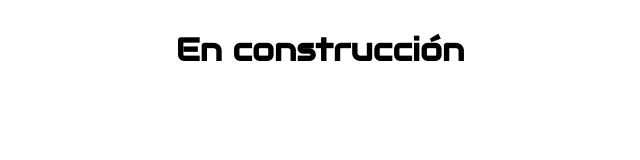
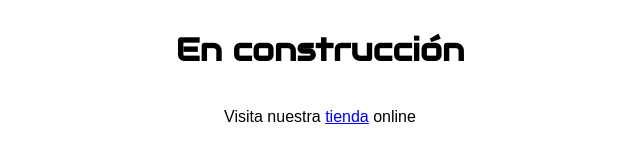
Before and after one commit to Twiskland/Twiskland.github.io, a plain HTML site: page index.html in a window 1280 px wide. Shown: the whole page, without its empty margins (320-960 px from the left). Drawn offline with Linux system fonts and the light colour scheme.

Commit message:
Enlace a tienda

```diff
--- a/index.css
+++ b/index.css
@@ -1,5 +1,10 @@
 body{
-    font-family: "Audiowide", sans-serif;
+    font-family: sans-serif;
     display: flex;
-    justify-content: center;
+    align-items: center;
+    flex-direction: column;
 }
+
+h1{
+    font-family: "Audiowide";
+}
--- a/index.html
+++ b/index.html
@@ -10,5 +10,8 @@
 </head>
 <body>
     <h1>En construcción</h1>
+    <p>
+        Visita nuestra <a href="https://www.tienda.twiskland.net/">tienda</a> online
+    </p>
 </body>
 </html>
```
